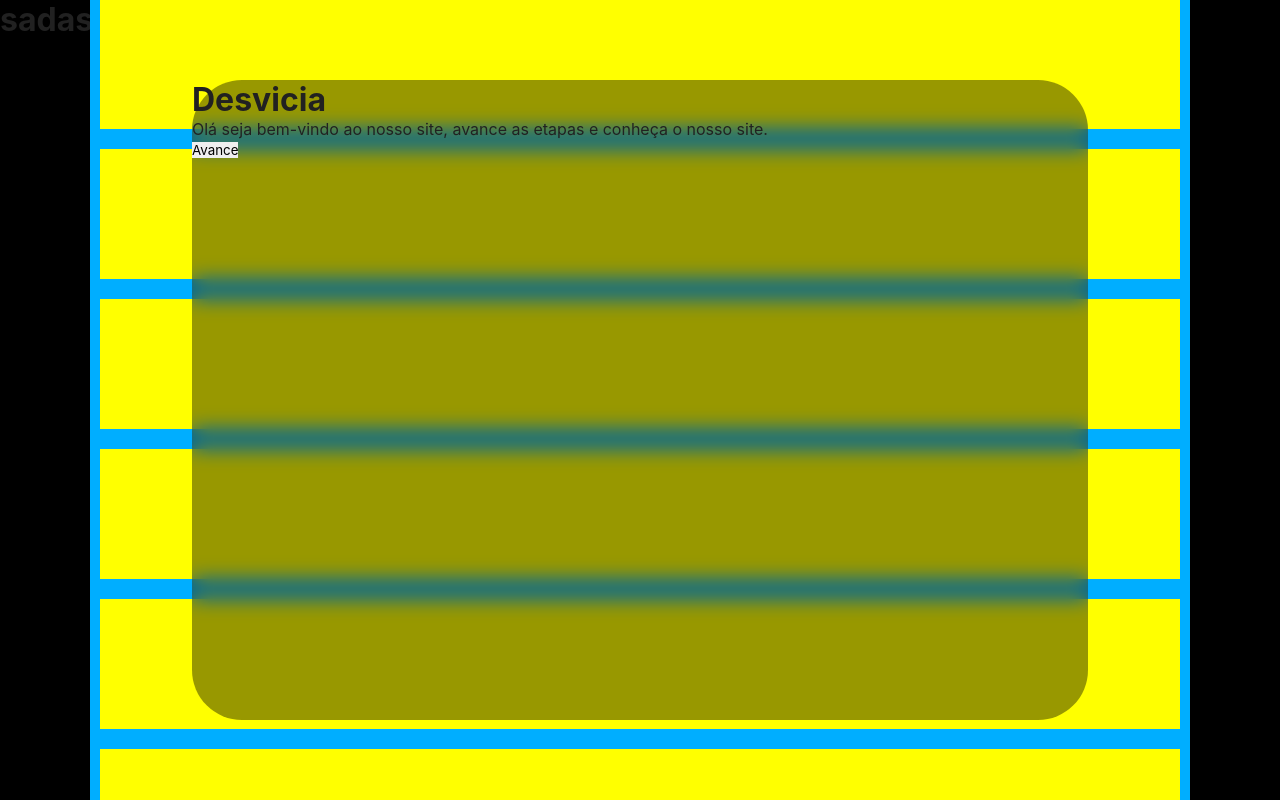
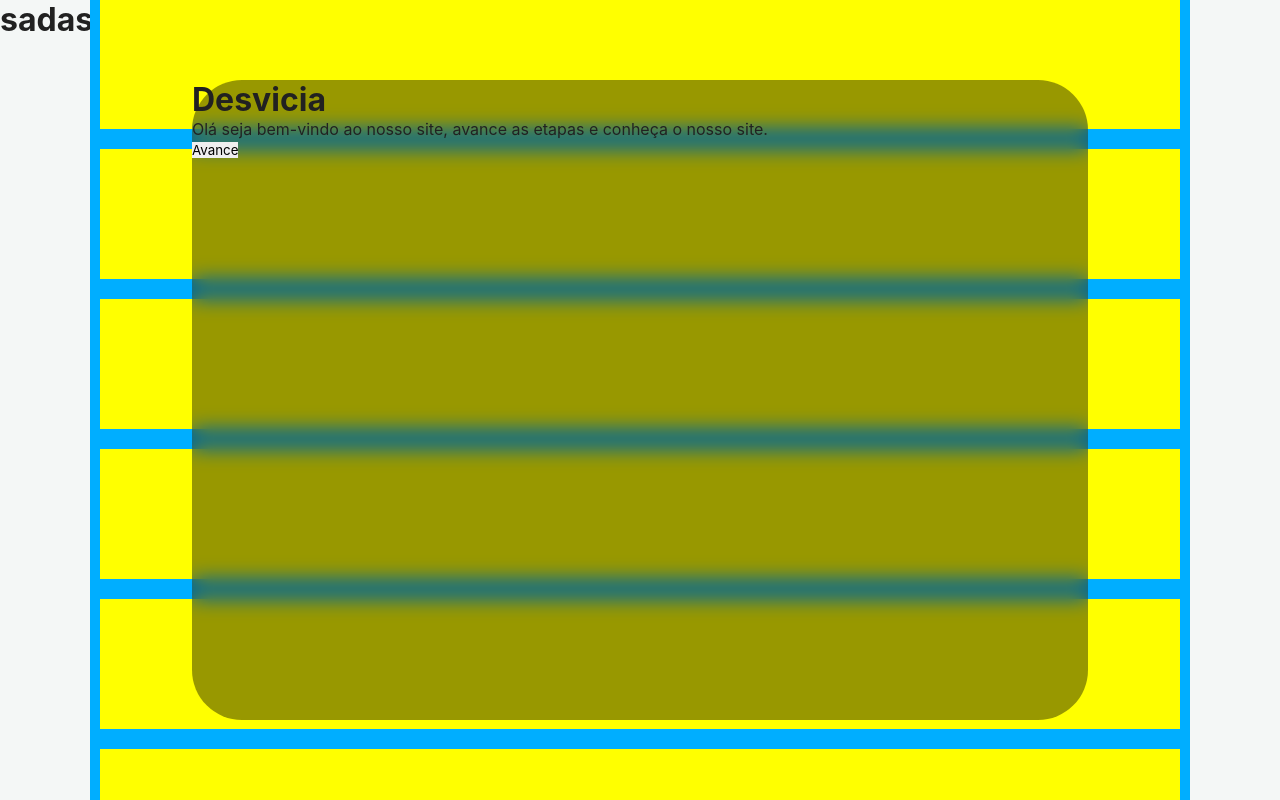
Before and after one commit to 11pedrofxx/frontend-desvicia, a React (Create React App) app: page / in a window 1280 px wide. Built offline with nearby package versions, Linux system fonts and the light colour scheme; no server answers.

Commit message:
remove background black

```diff
--- a/src/components/ApresentacionModal/apresentacao.scss
+++ b/src/components/ApresentacionModal/apresentacao.scss
@@ -1,7 +1,3 @@
-body{
-    background-color: black;
-}
-
 .ApresentacaoMod{
     position: fixed;
     width: 100%;
```
